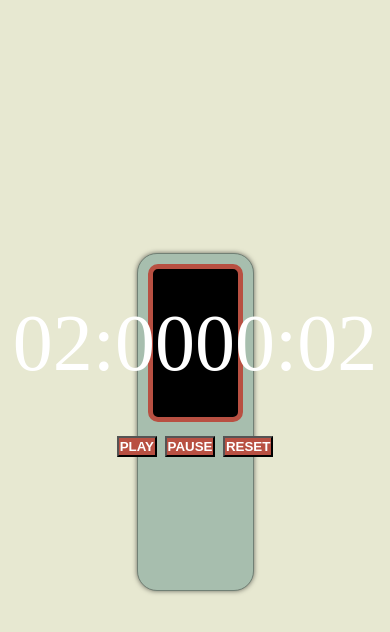
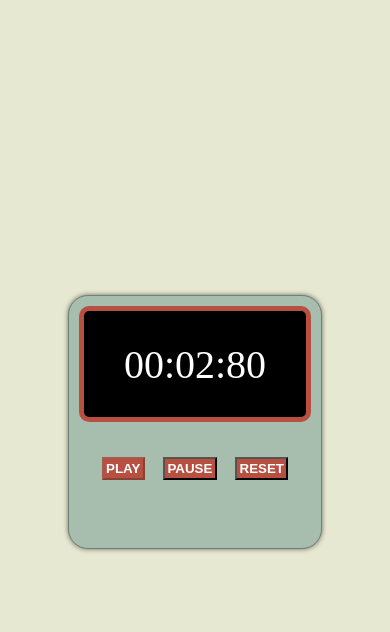
Before and after one commit to GLXALOKESH/stopwatch-vanillajs-frontproj-3, a plain HTML site: page index.html in a window 390 px wide. Both pictures are taken after a click on the button "PLAY". Drawn offline with Linux system fonts and the light colour scheme.

Commit message:
stopwatch completd

```diff
--- a/script.js
+++ b/script.js
@@ -1,37 +1,56 @@
 console.log("Script running...");
-let hour = 0;
 let minute = 0;
 let second = 0;
-second = (second<10)?("0"+second):second;
-    minute = (minute<10)?("0"+minute):minute;
-    hour = (hour<10)?("0"+hour):hour;
+let millisecond = 0;
+
 let time = document.createElement("p")
 time.classList = "t-text"
-time.innerText = `${hour}:${minute}:${second}`
+time.innerText = `00:00:00`
 let timerbase = document.getElementById("timer")
 timerbase.append(time)
 
+function getzero(){
+    let nsecond = (millisecond<10)?("0"+millisecond):millisecond;
+    let nminute = (second<10)?("0"+second):second;
+    let nhour = (minute<10)?("0"+minute):minute;
+
+    let timeupdate = `${nhour}:${nminute}:${nsecond}`
+    time.innerText = timeupdate
+}
 function update() {
 
-        second++
+        millisecond++
 
+    if (millisecond == 100) {
+        millisecond = 0;
+        second++;
+    }
     if (second == 60) {
         second = 0;
         minute++;
     }
-    if (minute == 60) {
-        minute = 0;
-        hour++;
-    }
-    second = (second<10)?("0"+second):second;
-    minute = (minute<10)?("0"+minute):minute;
-    hour = (hour<10)?("0"+hour):hour;
+    getzero()
+}
+let inter
 
-    let timeupdate = `${second}:${minute}:${second}`
-    time.innerText = timeupdate
+let playbtn = document.getElementById("play")
+
+playbtn.onclick =()=>{
+ inter = setInterval(update,10)
+ playbtn.disabled = true;
 }
 
-let playbtn = document.getElementById("play")
-playbtn.onclick =()=>{
-    setInterval(update,1000)
+let resetbtn = document.getElementById("reset")
+resetbtn.onclick =()=>{
+    millisecond=0;
+    second =0;
+    minute=0;
+    getzero()
+
 }
+let pausebtn = document.getElementById("pause");
+pausebtn.onclick =() => {
+    clearInterval(inter);
+ playbtn.disabled = false;
+
+}
--- a/style.css
+++ b/style.css
@@ -1,10 +1,10 @@
-*{
+* {
     margin: 0;
     padding: 0;
     box-sizing: border-box;
 }
 
-body{
+body {
     display: flex;
     justify-content: center;
     align-items: center;
@@ -12,10 +12,11 @@ body{
     height: 100vh;
     width: 100vw;
 }
-.base{
+
+.base {
     width: 30vw;
     height: 40vh;
-    background-color:  #A7BEAE ;
+    background-color: #A7BEAE;
     border-radius: 20px;
     display: flex;
     flex-direction: column;
@@ -25,7 +26,8 @@ body{
     box-shadow: 0px 0px 5px 0px rgba(0, 0, 0, 0.548);
 
 }
-.timer{
+
+.timer {
     width: 100%;
     height: 50%;
     background-color: black;
@@ -36,7 +38,8 @@ body{
     justify-content: center;
     align-items: center;
 }
-.btn{
+
+.btn {
     padding: 1%;
     text-transform: uppercase;
     margin: 0px 4%;
@@ -45,12 +48,39 @@ body{
     color: white;
     background-color: #B85042;
 }
-.buttons{
+
+.buttons {
     width: 100%;
     display: flex;
     justify-content: center;
 }
-.t-text{
-    font-size: 5rem;
+
+.t-text {
+    font-size: 3rem;
     color: white;
 }
+
+@media screen and (max-width:830px) {
+    .t-text {
+        font-size: 2.5rem
+    }
+}
+
+@media screen and (max-width:716px) {
+    .base {
+        width: 40vw;
+        height: 30vh;
+    }
+}
+@media screen and (max-width:570px) {
+    .base {
+        width: 50vw;
+        height: 30vh;
+    }
+}
+@media screen and (max-width:450px) {
+    .base {
+        width: 65vw;
+        height: 30vh;
+    }
+}
```
